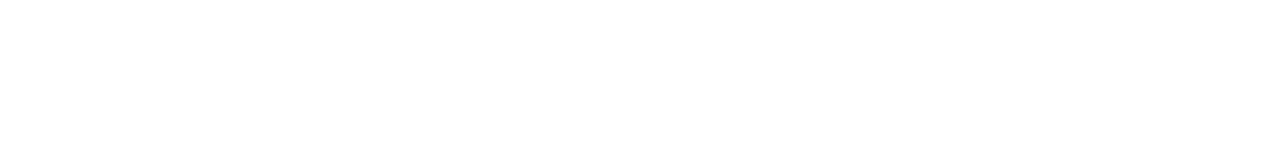
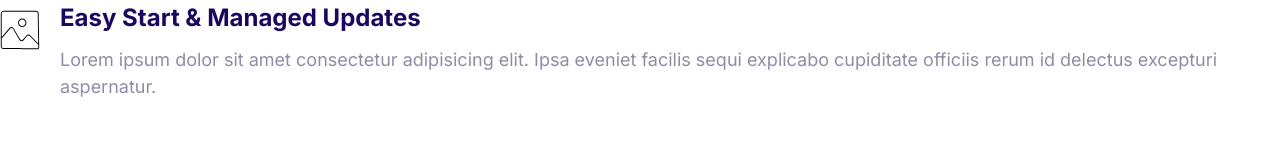
Before and after one commit to ojazaddy/moshify-project, a plain HTML site: page index.html in a window 1280 px wide. Drawn offline with Linux system fonts and the light colour scheme.

Commit message:
Building the media objects components.

```diff
--- a/css/styles.css
+++ b/css/styles.css
@@ -295,4 +295,16 @@ a {
         font-size: 1.7rem;
     }
 }
-/* Media */
+/* Media*/
+.media {
+    display: flex;
+}
+.media__title {
+    margin-top: 0;
+}
+.media__body {
+    margin: 0 2rem;
+}
+.media__image {
+    margin-top: 1rem;
+}
--- a/index.html
+++ b/index.html
@@ -14,5 +14,21 @@
     <link rel="stylesheet" href="/css/normalize.css" />
     <link rel="stylesheet" href="/css/styles.css" />
   </head>
-  <body></body>
+  <body>
+    <div class="media">
+      <div class="media__image">
+        <svg class="icon icon--primary">
+          <use xlink:href="images/sprite.svg#snap"></use>
+        </svg>
+      </div>
+      <div class="media__body">
+        <h3 class="media__title">Easy Start & Managed Updates</h3>
+        <p>
+          Lorem ipsum dolor sit amet consectetur adipisicing elit. Ipsa eveniet
+          facilis sequi explicabo cupiditate officiis rerum id delectus
+          excepturi aspernatur.
+        </p>
+      </div>
+    </div>
+  </body>
 </html>
```
